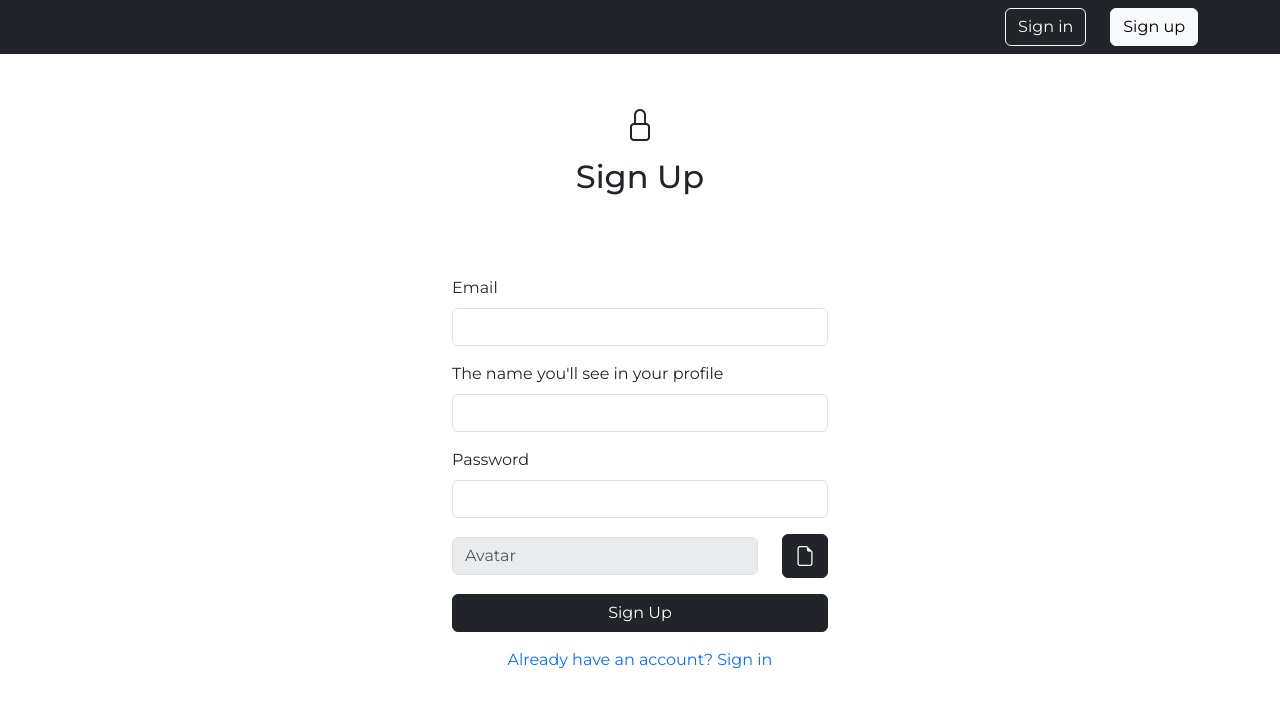
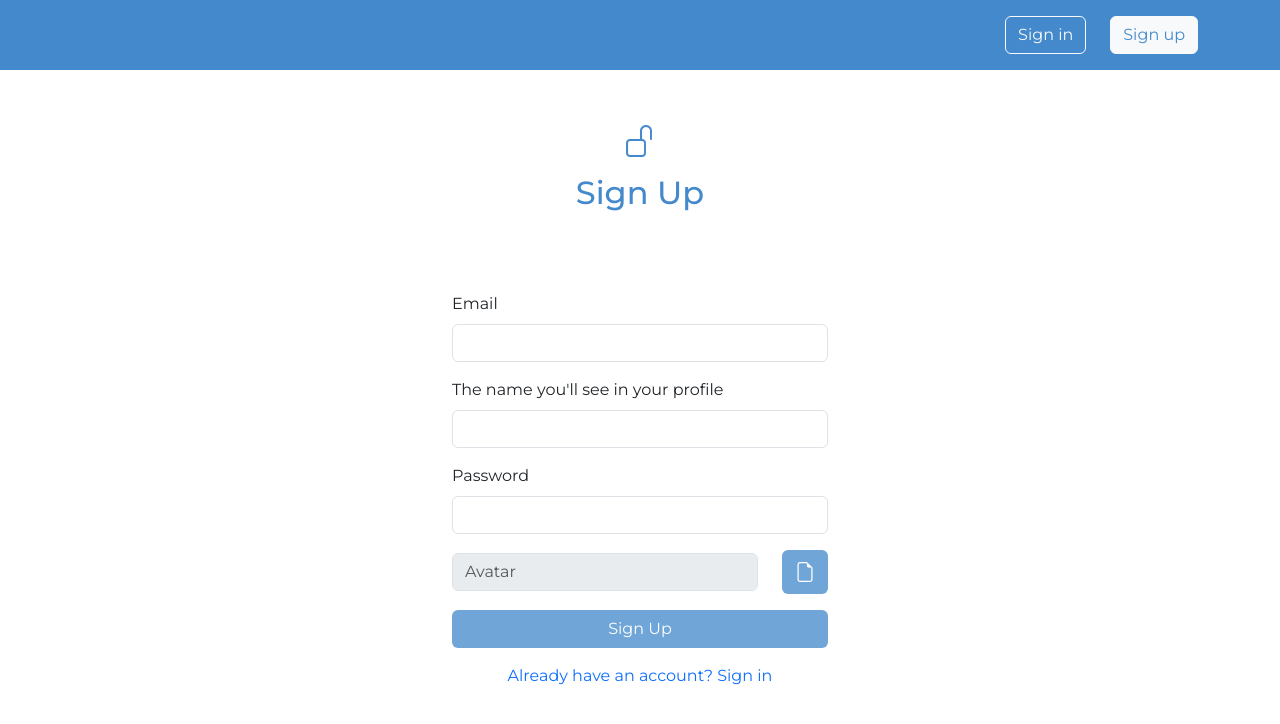
Before and after one commit to ntbcmnn/test12, a React (Vite) app in the folder frontend/: page /register in a window 1280 px wide. Shown: the top 724 px of the page. Built offline with nearby package versions, Linux system fonts and the light colour scheme.

Commit message:
Changed styles for components, added button-spinner and loader

```diff
--- a/frontend/src/App.css
+++ b/frontend/src/App.css
@@ -1,26 +1,62 @@
 @import url("https://fonts.googleapis.com/css2?family=Montserrat:ital,wght@0,100..900;1,100..900&display=swap");
 
 * {
-    font-family: "Montserrat", serif;
-    font-optical-sizing: auto;
+  font-family: "Montserrat", serif;
+  font-optical-sizing: auto;
 }
 
 .dropdown-menu .dropdown-item:hover,
 .dropdown-menu .dropdown-item:focus,
 .dropdown-menu .dropdown-item.active {
-    background-color: #212529 !important;
-    color: #fff !important;
+  background-color: #4389cc !important;
+  color: #fff !important;
+}
+
+.navbar {
+  background: #4389cc;
 }
 
 .user-menu-link {
-    color: #fff;
+  color: #fff;
+  padding-top: 5px;
 }
 
 .user-menu-link:hover {
-    color: #888e97 !important;
+  text-decoration: overline;
+}
+
+.btn-blue {
+  background: rgba(67, 137, 204, 0.76) !important;
+  color: #fff !important;
+}
+
+.btn-blue:hover {
+  background: rgba(67, 137, 204, 0.94) !important;
+  color: #fff !important;
+}
+
+.btn-outline-light > .user-display-name {
+  color: #fff !important;
+}
+
+.btn-outline-light.active,
+.btn-outline-light:hover,
+.btn-outline-light:focus {
+  color: #4389cc !important;
+}
+
+.btn-outline-light.active > .user-display-name.active,
+.btn-outline-light:hover > .user-display-name,
+.btn-outline-light:focus > .user-display-name:focus {
+  color: #4389cc !important;
+}
+
+.btn-outline-light:hover > .user-avatar {
+  border: 2px solid #4389cc !important;
 }
 
 .user-avatar {
-    height: 40px;
-    width: 40px;
+  height: 50px;
+  width: 50px;
+  border: 2px solid white;
 }
--- a/frontend/src/components/UI/FileInput/FileInput.tsx
+++ b/frontend/src/components/UI/FileInput/FileInput.tsx
@@ -1,4 +1,4 @@
-import React, {useEffect, useRef, useState} from 'react';
+import React, { useEffect, useRef, useState } from 'react';
 
 interface Props {
   name: string;
@@ -54,7 +54,7 @@ const FileInput: React.FC<Props> = ({name, label, onGetFile, file, id, className
         />
         <button
           type="button"
-                    className="btn btn-dark fs-5 d-inline-flex justify-content-center"
+          className="btn btn-blue fs-5 d-inline-flex justify-content-center"
           onClick={activateInput}
         >
           <i className="bi bi-file-earmark"></i>
--- a/frontend/src/components/UI/Toolbar/Toolbar.tsx
+++ b/frontend/src/components/UI/Toolbar/Toolbar.tsx
@@ -8,7 +8,7 @@ const Toolbar = () => {
     const user = useAppSelector(selectUser);
 
     return (
-        <nav className="navbar navbar-expand-lg bg-dark">
+        <nav className="navbar navbar-expand-lg py-3">
             <div className="container d-flex align-items-center justify-content-between">
                 <NavLink className="navbar-brand text-white d-inline-flex align-items-center gap-2" to="/">
 
--- a/frontend/src/components/UI/Toolbar/UserMenu.tsx
+++ b/frontend/src/components/UI/Toolbar/UserMenu.tsx
@@ -46,8 +46,7 @@ const UserMenu: React.FC<Props> = ({user}) => {
               :
               <i className="bi bi-person-circle"></i>
           }
-
-                    {user.displayName}
+          <span className="user-display-name">{user.displayName}</span>
         </button>
 
         <div className={`dropdown-menu ${isOpen ? 'show' : ''}`}>
--- a/frontend/src/containers/LoginPage/LoginPage.tsx
+++ b/frontend/src/containers/LoginPage/LoginPage.tsx
@@ -34,8 +34,8 @@ const LoginPage = () => {
     return (
         <div className="container mt-5" style={{maxWidth: '400px'}}>
             <div className="text-center mb-4">
-                <i className="bi bi-unlock fs-2 "></i>
-                <h2 className="mt-2">Sign In</h2>
+              <i className="bi bi-unlock fs-2" style={{color: '#4389cc'}}></i>
+              <h2 className="mt-2" style={{color: '#4389cc'}}>Sign In</h2>
             </div>
 
             <div className="mb-3 d-flex flex-column align-items-center">
@@ -83,7 +83,7 @@ const LoginPage = () => {
                     />
                 </div>
 
-                <button type="submit" className="btn btn-dark w-100">
+                <button type="submit" className="btn btn-blue w-100">
                     Sign In
                 </button>
 
--- a/frontend/src/containers/RegisterPage/RegisterPage.tsx
+++ b/frontend/src/containers/RegisterPage/RegisterPage.tsx
@@ -62,8 +62,8 @@ const RegisterPage = () => {
   return (
     <div className="container mt-5" style={{maxWidth: '400px'}}>
       <div className="text-center mb-4">
-        <i className="bi bi-lock fs-2 "></i>
-        <h2 className="mt-2">Sign Up</h2>
+        <i className="bi bi-unlock fs-2" style={{color: '#4389cc'}}></i>
+        <h2 className="mt-2" style={{color: '#4389cc'}}>Sign Up</h2>
       </div>
       <form onSubmit={onSubmit}>
         <div className="mb-3 d-flex flex-column align-items-center">
@@ -132,11 +132,14 @@ const RegisterPage = () => {
             label="Avatar"
             onGetFile={onFileChange}
             file={form.avatar}
-            className="form-control"
+            className={`form-control ${getFieldError('avatar') ? 'is-invalid' : ''}`}
           />
+          {getFieldError('avatar') && (
+            <div className="invalid-feedback">{getFieldError('avatar')}</div>
+          )}
         </div>
 
-        <button type="submit" className="btn btn-dark w-100">
+        <button type="submit" className="btn btn-blue w-100">
           Sign Up
         </button>
 
```
Also changed, not shown: frontend/src/App.tsx (+4 -4 lines), frontend/src/components/UI/ButtonLoading/ButtonLoading.tsx (added, +37 -0 lines), frontend/src/components/UI/ButtonSpinner/ButtonSpinner.tsx (added, +10 -0 lines), frontend/src/components/UI/Loader/Loader.tsx (added, +11 -0 lines). Lines whose indentation alone changed are shown as unchanged.
